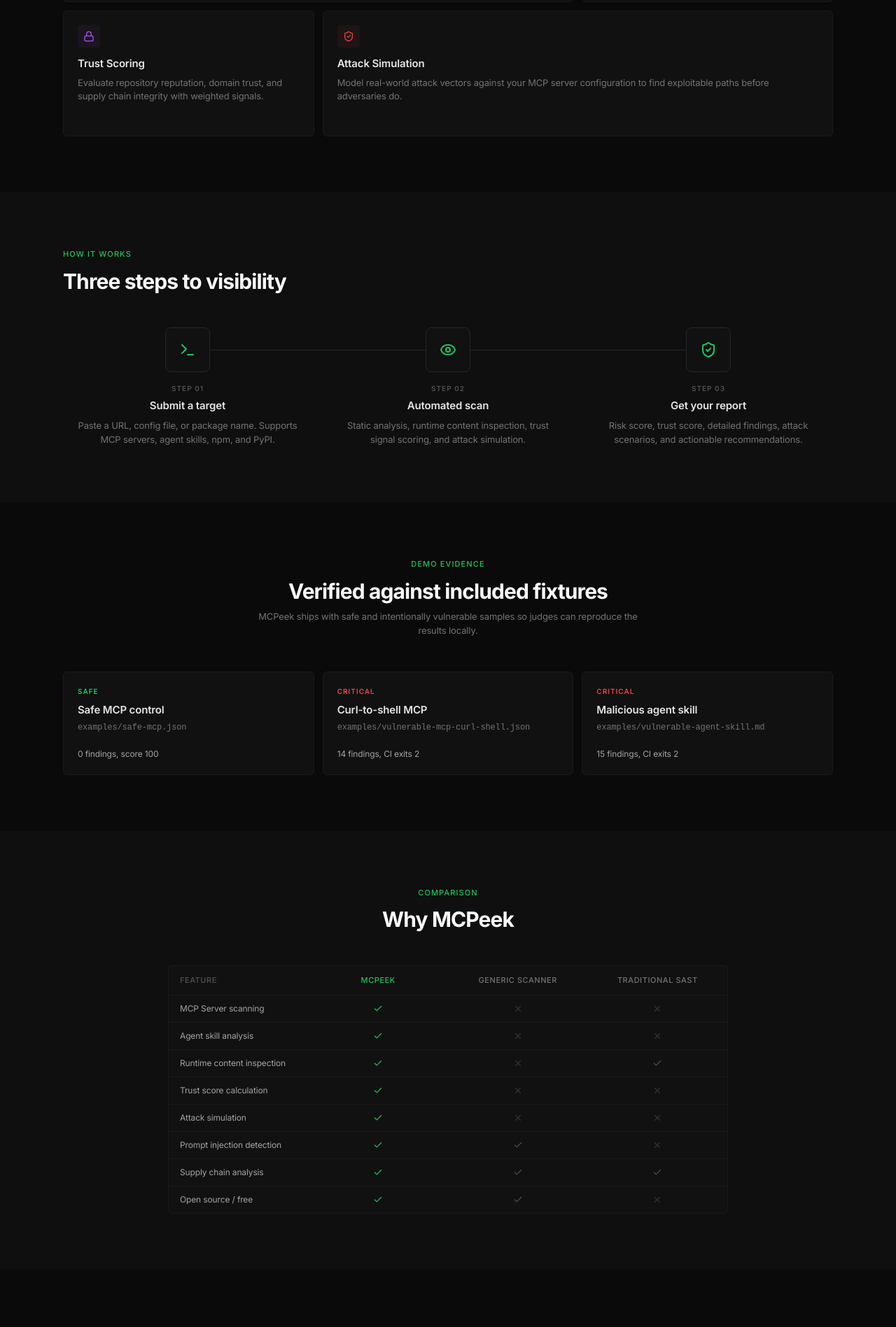
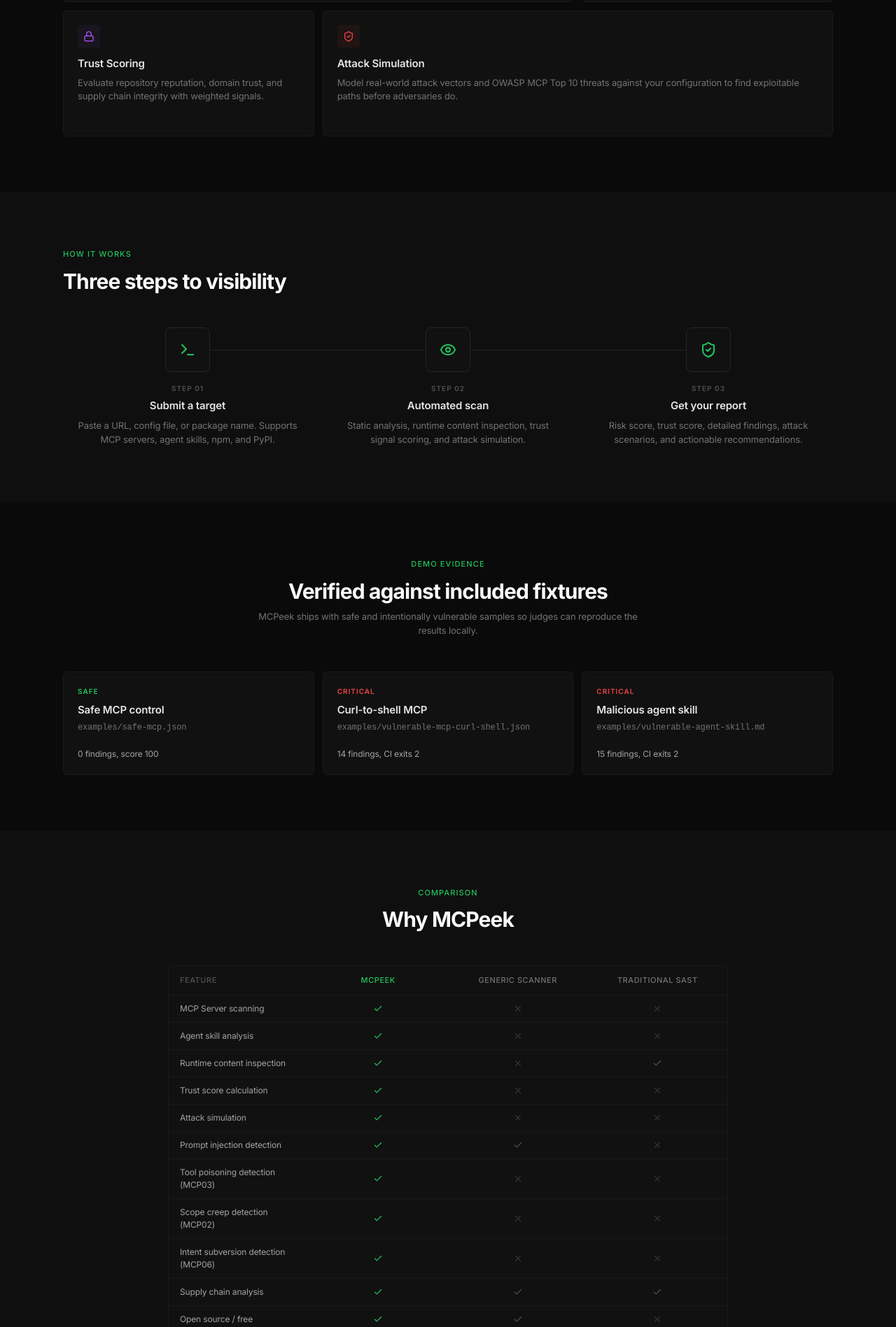
Before and after one commit to Chmgx81/mcpeek, a Next.js app in the folder frontend/: page / in a window 1280 px wide. Shown: the part 1538-3435 px from the top of the page at 70% size. Built offline with nearby package versions, Linux system fonts and the light colour scheme; no server answers.

Commit message:
feat: add OWASP MCP Top 10 to README and landing page

```diff
--- a/frontend/src/app/page.tsx
+++ b/frontend/src/app/page.tsx
@@ -281,7 +281,7 @@
     },
     {
       title: "Attack Simulation",
-      desc: "Model real-world attack vectors against your MCP server configuration to find exploitable paths before adversaries do.",
+      desc: "Model real-world attack vectors and OWASP MCP Top 10 threats against your configuration to find exploitable paths before adversaries do.",
       icon: ShieldCheck,
       span: "col-span-1 md:col-span-2 row-span-1",
       accent: "#ef4444",
@@ -423,6 +423,9 @@
     { name: "Trust score calculation", mcpeek: true, generic: false, traditional: false },
     { name: "Attack simulation", mcpeek: true, generic: false, traditional: false },
     { name: "Prompt injection detection", mcpeek: true, generic: true, traditional: false },
+    { name: "Tool poisoning detection (MCP03)", mcpeek: true, generic: false, traditional: false },
+    { name: "Scope creep detection (MCP02)", mcpeek: true, generic: false, traditional: false },
+    { name: "Intent subversion detection (MCP06)", mcpeek: true, generic: false, traditional: false },
     { name: "Supply chain analysis", mcpeek: true, generic: true, traditional: true },
     { name: "Open source / free", mcpeek: true, generic: true, traditional: false },
   ];
```
Also changed, not shown: 1 other file (tests, documents, lock files or other folders).
